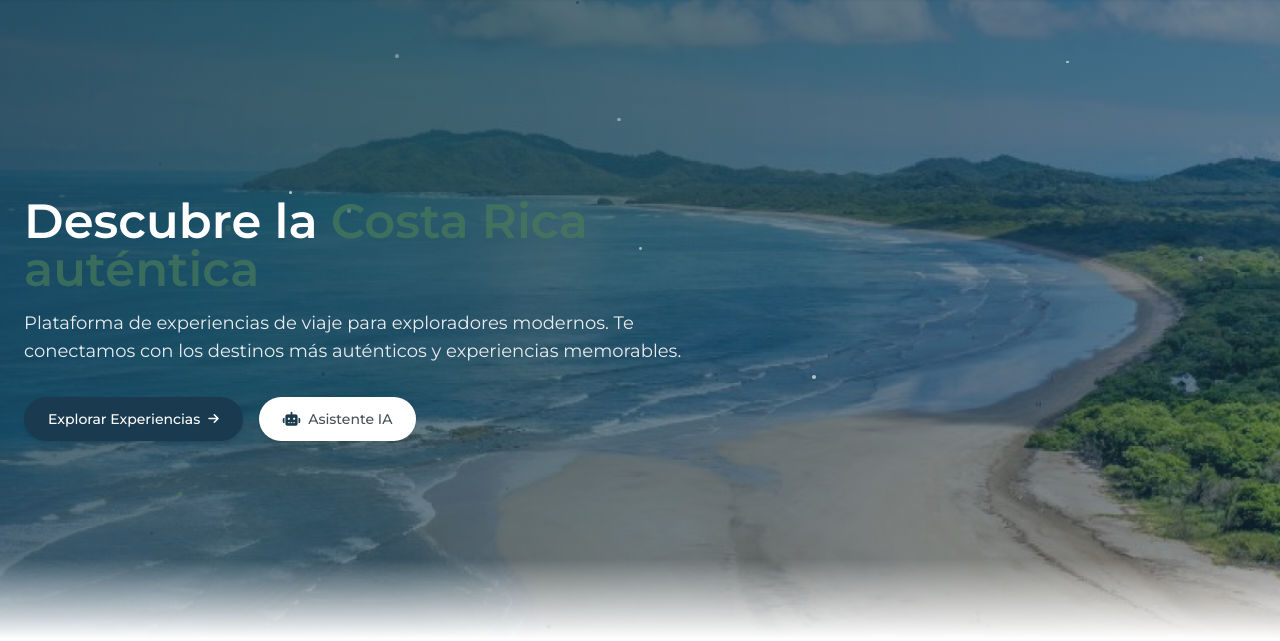
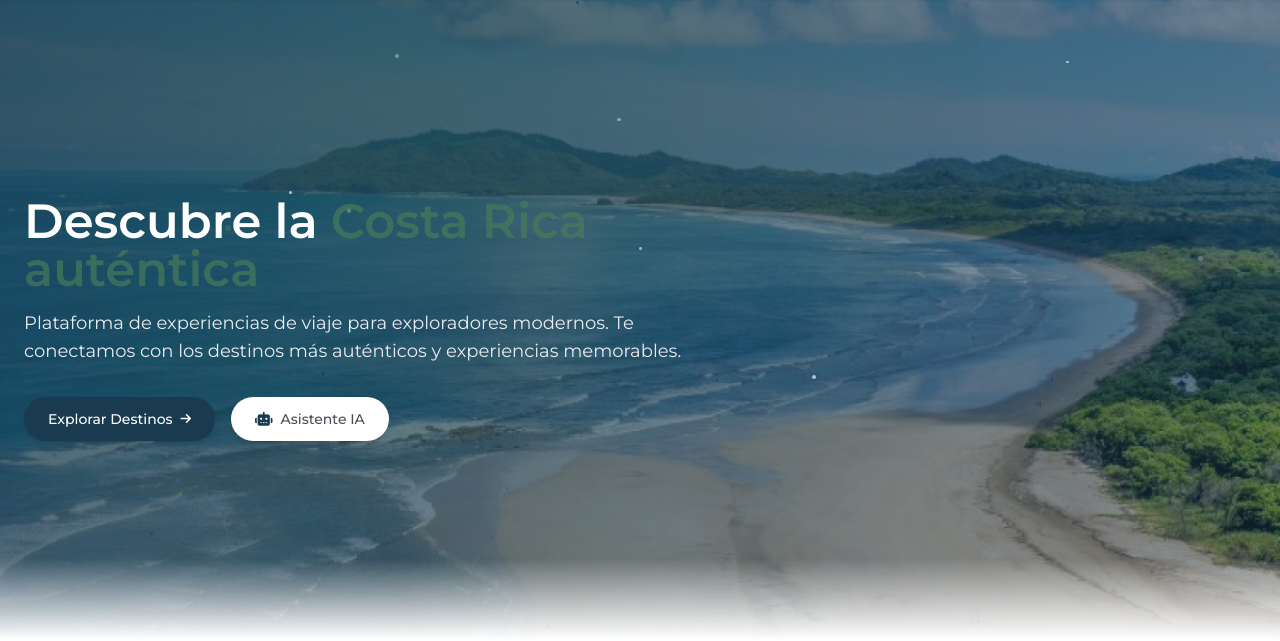
Before and after one commit to JoshVM04/ProyectoFinal, a Flask app: page / in a window 1280 px wide. Shown: the part 65-706 px from the top of the page. Run offline with Flask 3, Linux system fonts and the light colour scheme; some libraries are stand-ins or nearby versions.

Commit message:
Update index.html

```diff
--- a/app/templates/index.html
+++ b/app/templates/index.html
@@ -377,7 +377,7 @@
 
             <div class="flex flex-col sm:flex-row gap-4" data-aos="fade-up" data-aos-delay="400" data-aos-duration="1000">
                 <a href="#categorias" class="group inline-flex items-center justify-center px-6 py-3 text-sm font-medium text-white bg-primary-500 rounded-full hover:bg-primary-600 transition-all duration-300 shadow-md hover:shadow-xl hover:scale-105">
-                    Explorar Experiencias
+                    Explorar Destinos
                     <i class="fas fa-arrow-right ml-2 text-xs group-hover:translate-x-2 transition-transform"></i>
                 </a>
 
```
